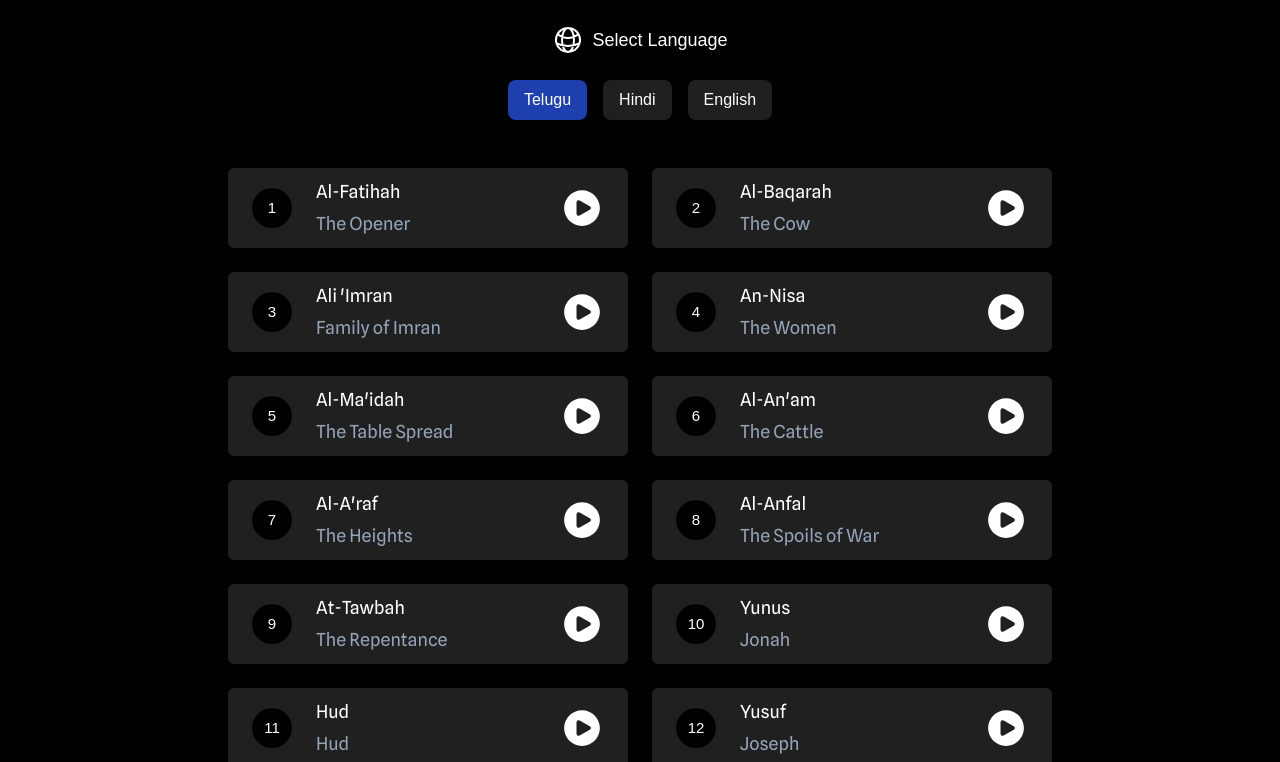
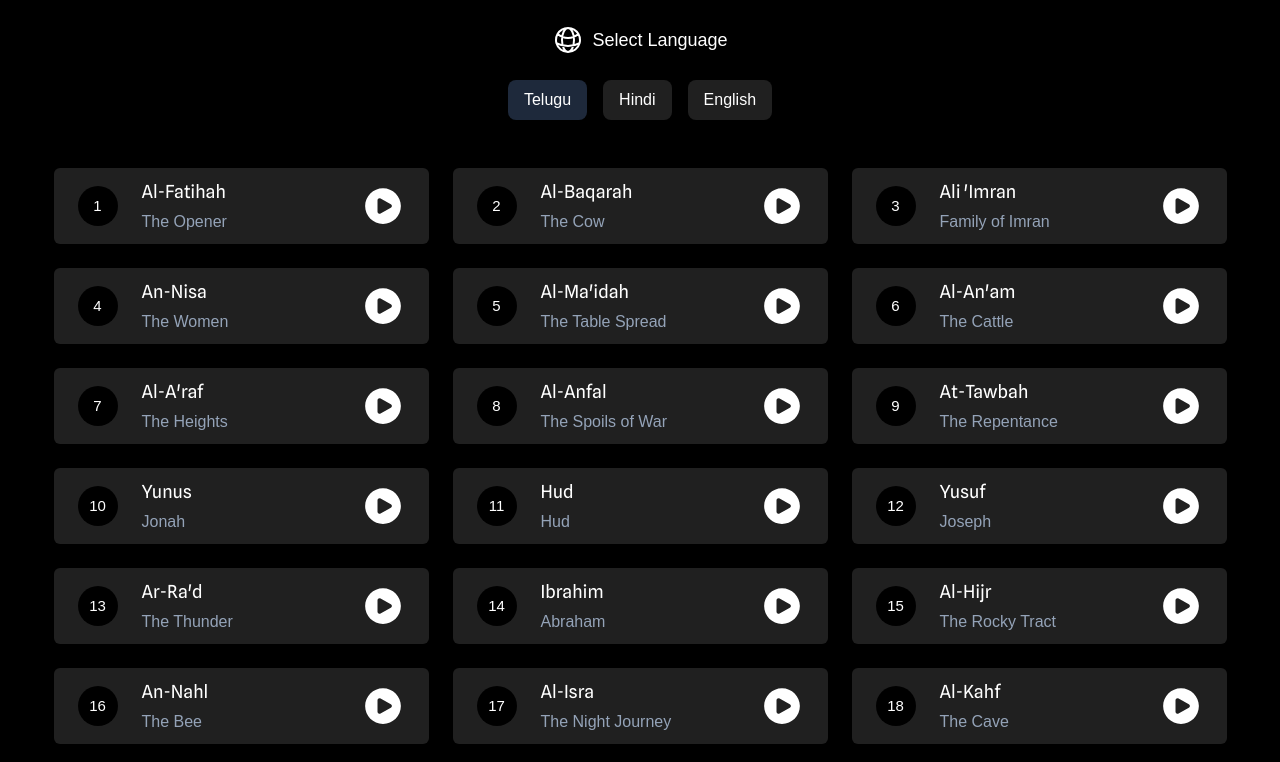
Before and after one commit to mehatabmsls/quranprime, a Next.js app: page /audio in a window 1280 px wide. Shown: the top 762 px of the page. Built offline with nearby package versions, Linux system fonts and the light colour scheme; a web font is replaced by a local one.

Commit message:
small ui changes

```diff
--- a/src/app/audio/page.tsx
+++ b/src/app/audio/page.tsx
@@ -62,6 +62,9 @@ export default function Home() {
         onplay: () => {},
         onend: () => {
           setPause(chapter);
+          if (loop) {
+            playNext();
+          }
         },
       });
       sound.play();
@@ -108,8 +111,8 @@ export default function Home() {
               setCurrentSound("");
             }
           }}
-          className={`px-4 py-2 bg-[rgb(32,32,32)] rounded-lg cursor-pointer ${
-            active === "telugu" ? "bg-blue-800" : ""
+          className={`px-4 py-2 bg-[rgb(32,32,32)] rounded-lg flex justify-center items-center cursor-pointer ${
+            active === "telugu" ? "bg-slate-800" : ""
           }`}
         >
           Telugu
@@ -124,8 +127,8 @@ export default function Home() {
               setCurrentSound("");
             }
           }}
-          className={`px-4 py-2 bg-[rgb(32,32,32)] rounded-lg cursor-pointer ${
-            active === "hindi" ? "bg-blue-800" : ""
+          className={`px-4 py-2 bg-[rgb(32,32,32)] rounded-lg flex justify-center items-center cursor-pointer ${
+            active === "hindi" ? "bg-slate-800" : ""
           }`}
         >
           Hindi
@@ -140,18 +143,18 @@ export default function Home() {
               setCurrentSound("");
             }
           }}
-          className={`px-4 py-2 bg-[rgb(32,32,32)] rounded-lg cursor-pointer ${
-            active === "english" ? "bg-blue-800" : ""
+          className={`px-4 py-2 bg-[rgb(32,32,32)] rounded-lg flex justify-center items-center cursor-pointer ${
+            active === "english" ? "bg-slate-800" : ""
           }`}
         >
           English
         </div>
       </section>
-      <section className="flex flex-wrap my-6 mx-6 gap-6 justify-center">
+      <section className="flex flex-wrap my-6 mx-8 gap-6 justify-center">
         {main.map((item: any, index: number) => (
           <section
             key={index}
-            className={` w-[400px] flex px-6 py-2.5 text-[15px]  gap-6 bg-[rgb(32,32,32)] rounded-md justify-between items-center`}
+            className={` w-[375px] flex px-6 py-2.5 text-[15px]  gap-6 bg-[rgb(32,32,32)] rounded-md justify-between items-center`}
           >
             <section className="flex justify-center gap-6 bg-[rgb(32,32,32)]">
               <section className="flex justify-center items-center bg-[rgb(32,32,32)]">
@@ -169,7 +172,7 @@ export default function Home() {
                   {item.surah}
                 </div>
                 <div
-                  className={`${spline.className} bg-[rgb(32,32,32)] text-slate-400 text-lg`}
+                  className={`${fira.className} bg-[rgb(32,32,32)] text-slate-400 text-base`}
                 >
                   {item.englishName}
                 </div>
@@ -229,7 +232,7 @@ export default function Home() {
           </section> */}
 
           <div className="bg-[rgb(32,32,32)] w-full h-16 sticky bottom-0 flex justify-center items-center">
-            <section className="flex justify-center items-center gap-6">
+            <section className="flex justify-center items-center gap-5">
               <svg
                 xmlns="http://www.w3.org/2000/svg"
                 viewBox="0 0 24 24"
@@ -343,6 +346,7 @@ export default function Home() {
                 />
               </svg>
               <div
+                className="cursor-pointer"
                 onClick={() => {
                   if (currentSound) {
                     if (currentSound.rate() === 1) {
```
